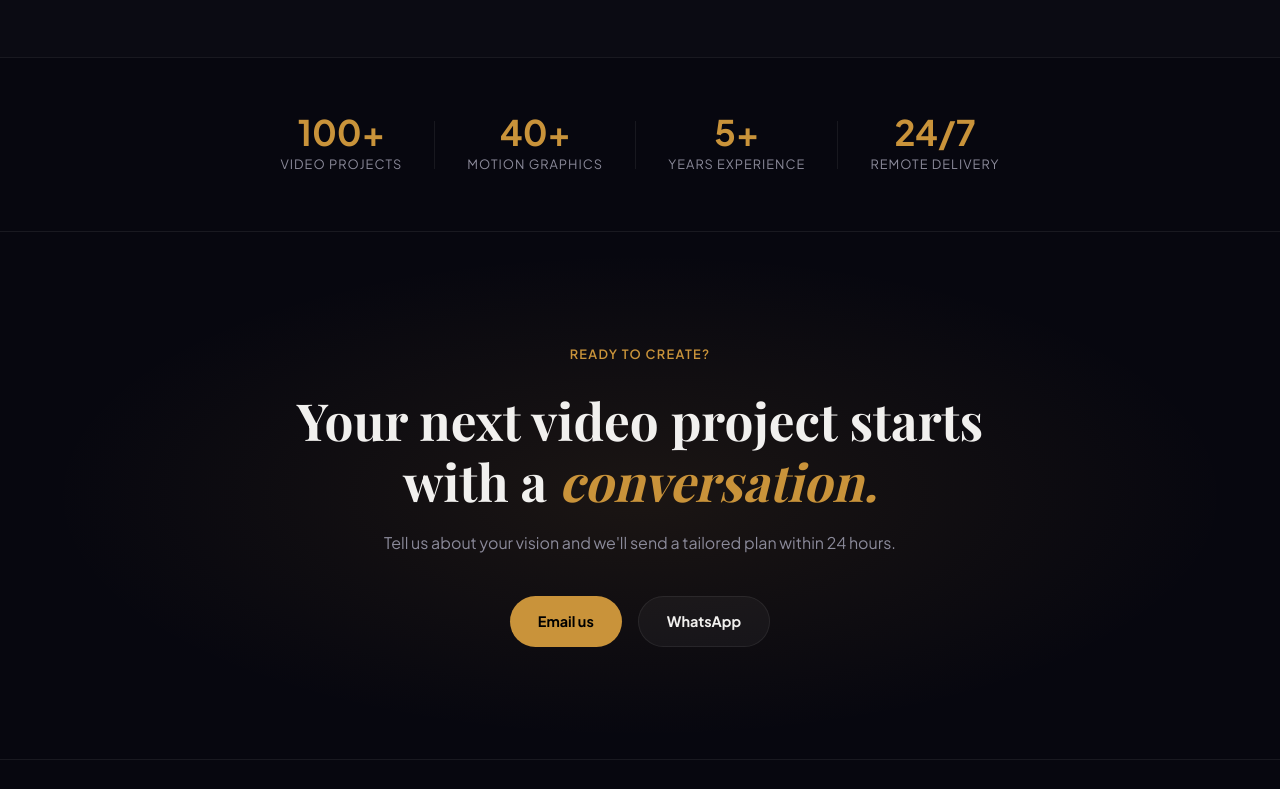
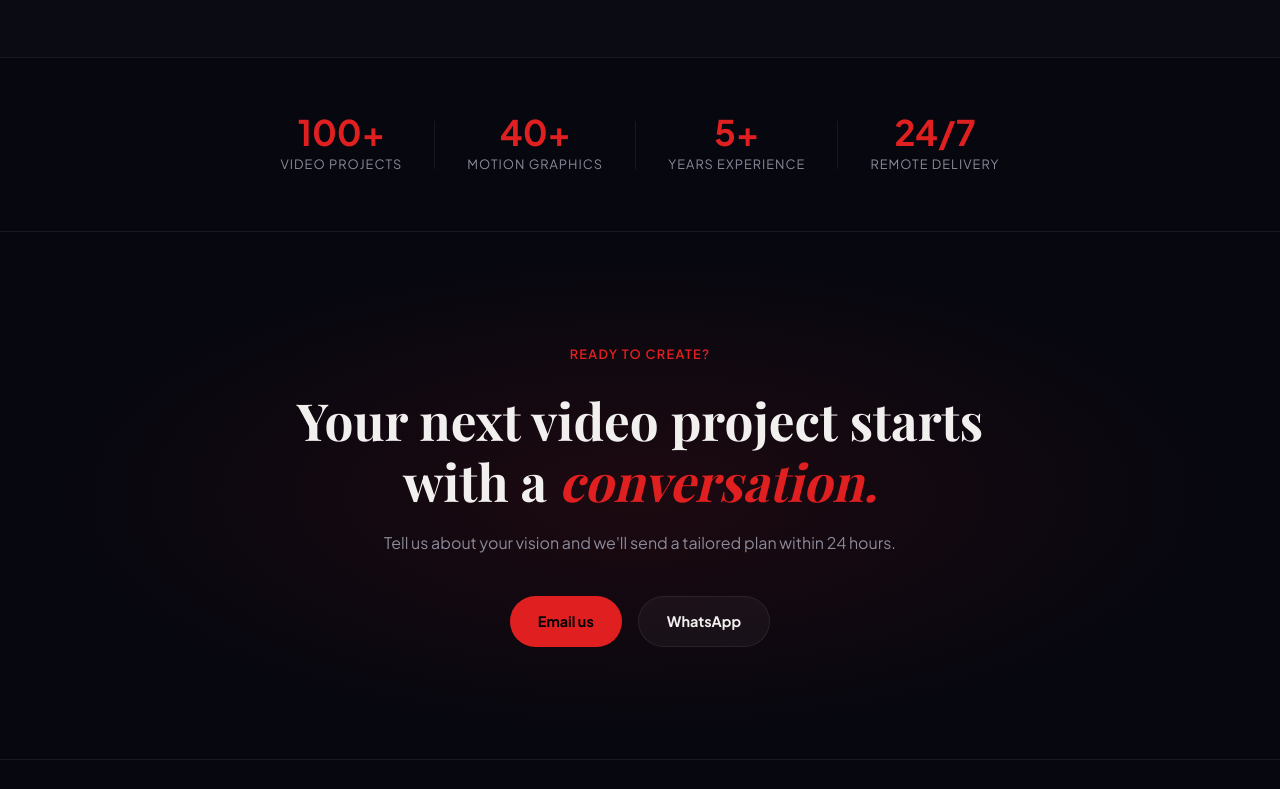
Before and after one commit to EasyTechp5/digitlabmedia, a plain HTML site: page index.html in a window 1280 px wide. Shown: the part 1423-2212 px from the top of the page. Drawn offline with nearby package versions, Linux system fonts and the light colour scheme; a web font is replaced by a local one.

Commit message:
Change accent colour from gold to red

```diff
--- a/styles.css
+++ b/styles.css
@@ -2,8 +2,8 @@
 :root {
   --bg:      #07070f;
   --bg-card: rgba(255,255,255,0.04);
-  --gold:    #c9933a;
-  --gold-soft: rgba(201,147,58,0.12);
+  --gold:    #e02020;
+  --gold-soft: rgba(224,32,32,0.12);
   --text:    #f1f0ee;
   --muted:   #8b8a9a;
   --border:  rgba(255,255,255,0.07);
@@ -84,7 +84,7 @@ em { font-family: 'Playfair Display', serif; font-style: italic; color: var(--go
   transform: translateX(-50%);
   width: 700px;
   height: 700px;
-  background: radial-gradient(ellipse, rgba(201,147,58,0.12) 0%, transparent 70%);
+  background: radial-gradient(ellipse, rgba(224,32,32,0.12) 0%, transparent 70%);
   pointer-events: none;
 }
 .hero-content {
@@ -201,7 +201,7 @@ em { font-family: 'Playfair Display', serif; font-style: italic; color: var(--go
   transition: border-color 0.2s, transform 0.2s;
 }
 .service-card:hover {
-  border-color: rgba(201,147,58,0.35);
+  border-color: rgba(224,32,32,0.35);
   transform: translateY(-4px);
 }
 .service-icon {
@@ -273,7 +273,7 @@ em { font-family: 'Playfair Display', serif; font-style: italic; color: var(--go
 .cta-glow {
   position: absolute;
   inset: 0;
-  background: radial-gradient(ellipse at 50% 50%, rgba(201,147,58,0.1) 0%, transparent 65%);
+  background: radial-gradient(ellipse at 50% 50%, rgba(224,32,32,0.1) 0%, transparent 65%);
   pointer-events: none;
 }
 .cta-inner { position: relative; z-index: 1; }
```
